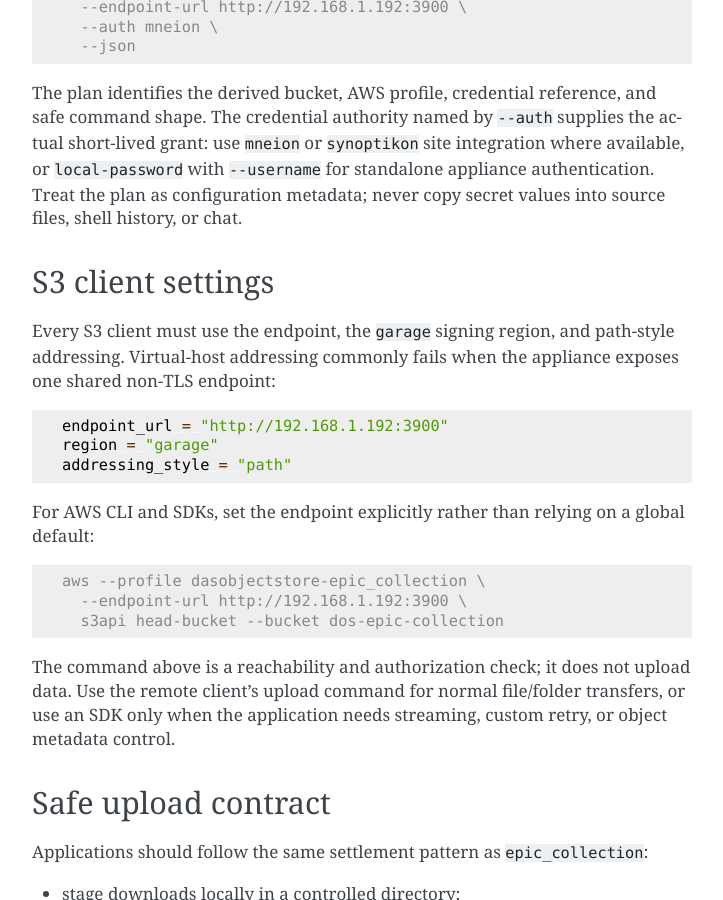
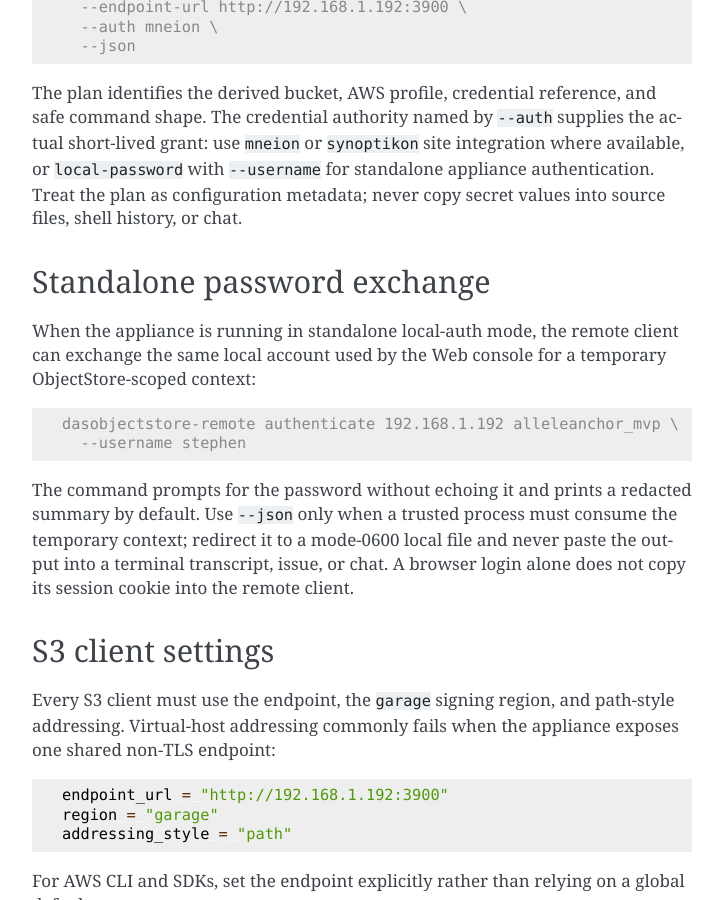
Before and after one commit to sagrudd/DASObjectStore, a Sphinx documentation site: the page built from docs/user/programmatic-access.rst, in a window 1280 px wide and 900 px high, scrolled down 1641 px. Shown: the whole window, without its empty margins (388-1111 px from the left). Built offline with Sphinx 7.4.7, drawn with Linux system fonts in a browser that asks for light colours; some of the changed text lies outside the part shown.

Commit message:
Document standalone credential exchange

```diff
--- a/docs/user/programmatic-access.rst
+++ b/docs/user/programmatic-access.rst
@@ -84,6 +84,24 @@ actual short-lived grant: use ``mneion`` or ``synoptikon`` site integration
 where available, or ``local-password`` with ``--username`` for standalone
 appliance authentication. Treat the plan as configuration metadata; never
 copy secret values into source files, shell history, or chat.
+
+Standalone password exchange
+-----------------------------
+
+When the appliance is running in standalone local-auth mode, the remote client
+can exchange the same local account used by the Web console for a temporary
+ObjectStore-scoped context:
+
+.. code-block:: console
+
+   dasobjectstore-remote authenticate 192.168.1.192 alleleanchor_mvp \
+     --username stephen
+
+The command prompts for the password without echoing it and prints a redacted
+summary by default. Use ``--json`` only when a trusted process must consume
+the temporary context; redirect it to a mode-0600 local file and never paste
+the output into a terminal transcript, issue, or chat. A browser login alone
+does not copy its session cookie into the remote client.
 
 S3 client settings
 ------------------
```
